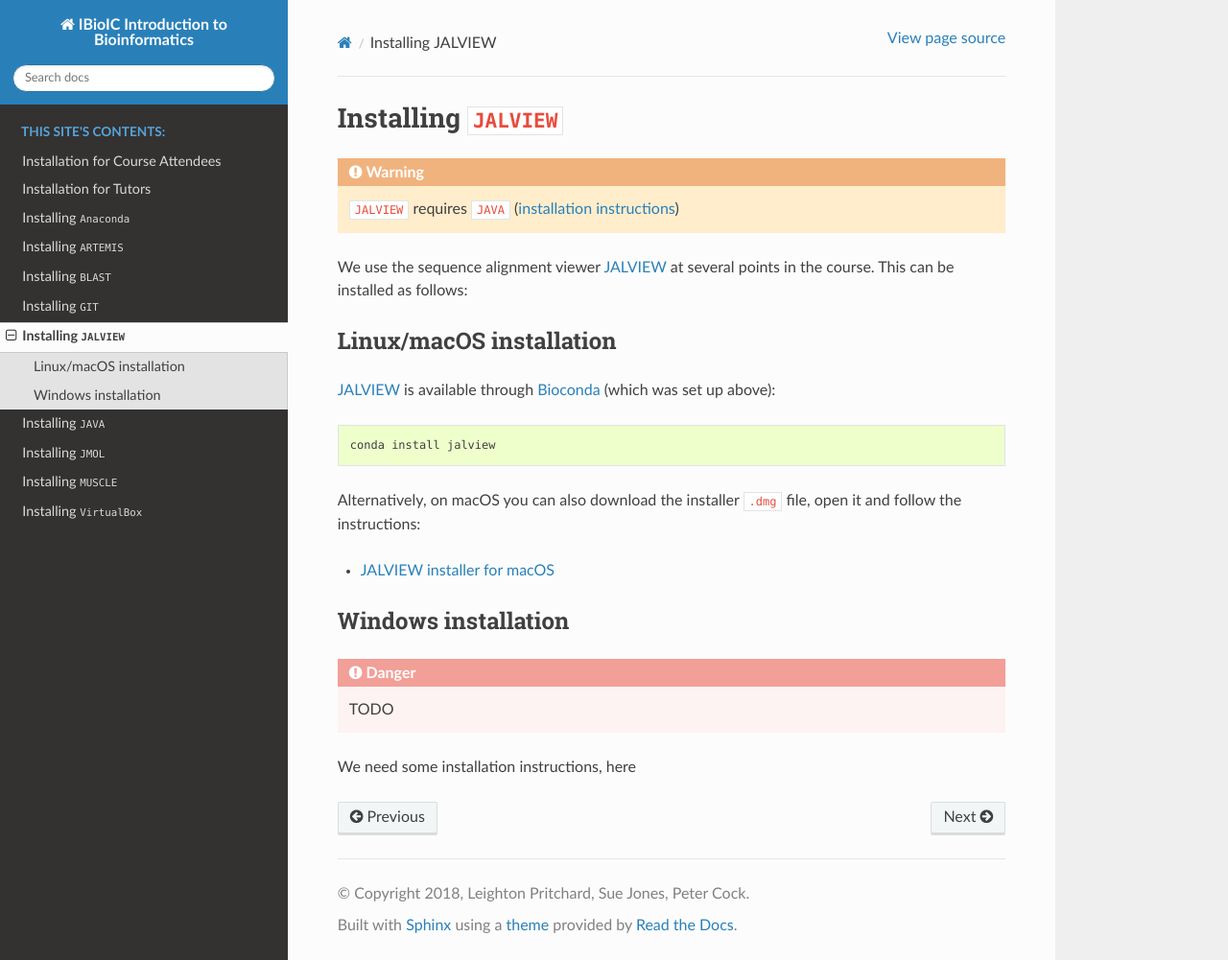
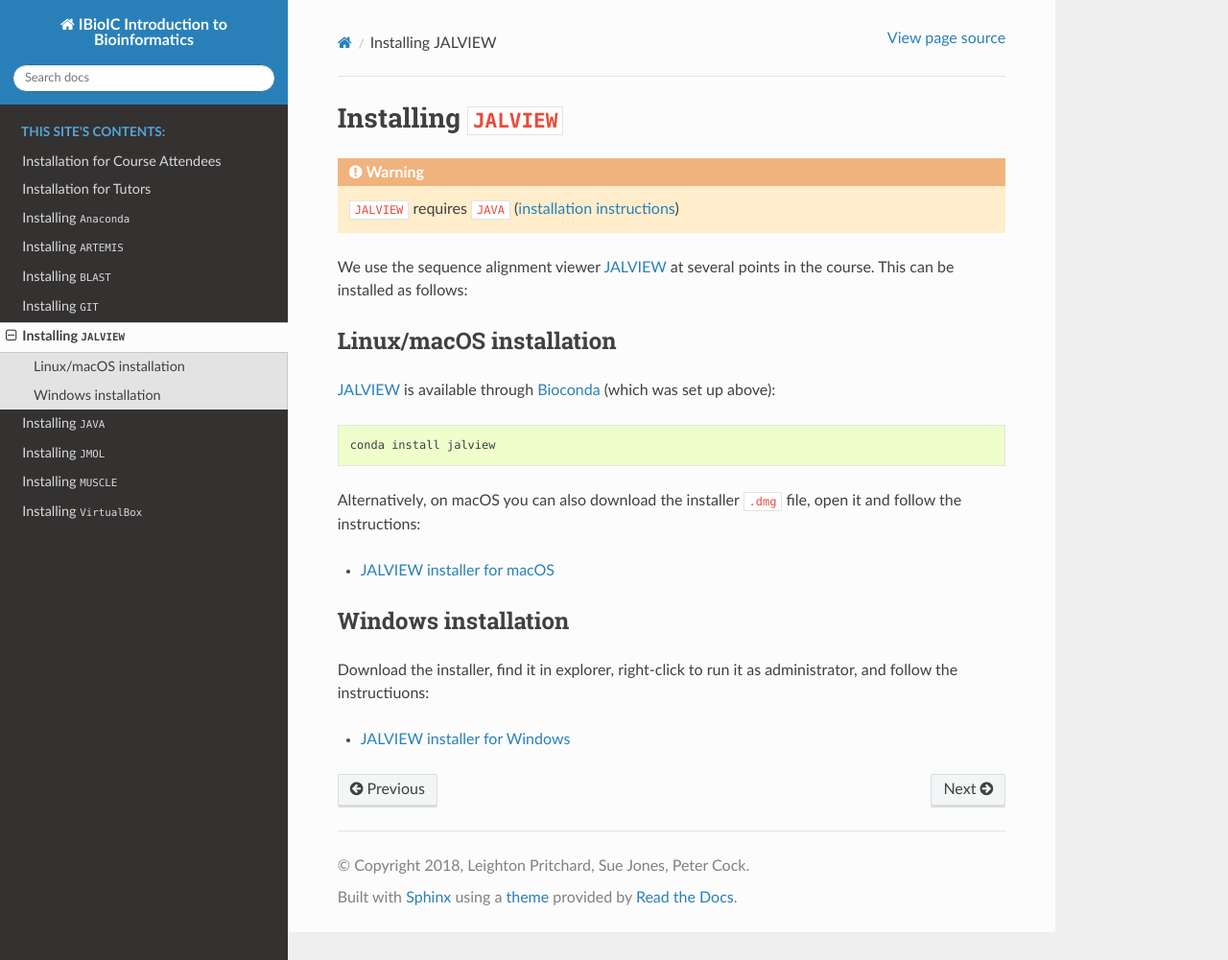
Before and after one commit to widdowquinn/2018-03-06-ibioic, a Sphinx documentation site: the page built from docs/install_jalview.rst, in a window 1280 px wide and 1001 px high. Shown: the whole window at 96% size. Built offline with Sphinx 7.4.7 and the Read the Docs theme 2.0.0, drawn with Linux system fonts in a browser that asks for light colours.

Commit message:
Link to Windows installer for JALVIEW
We're ignoring the larger download with a bundled Java VM.

Note simplest to explicitly run it as administrator, it does not prompt on its own - it just complains about permissions for the default folder.

```diff
--- a/docs/install_jalview.rst
+++ b/docs/install_jalview.rst
@@ -30,10 +30,9 @@
 Windows installation
 --------------------
 
-.. DANGER::
-    TODO
+Download the installer, find it in explorer, right-click to run it as administrator, and follow the instructiuons:
 
-We need some installation instructions, here
+- `JALVIEW installer for Windows <http://www.jalview.org/Web_Installers/InstData/Windows_Pure_64_Bit/NoVM/install-jalview.exe>`_
 
 
 .. _Bioconda: https://bioconda.github.io/
```
